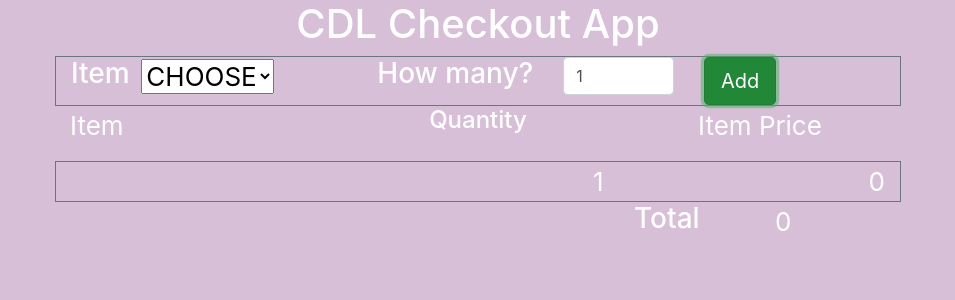
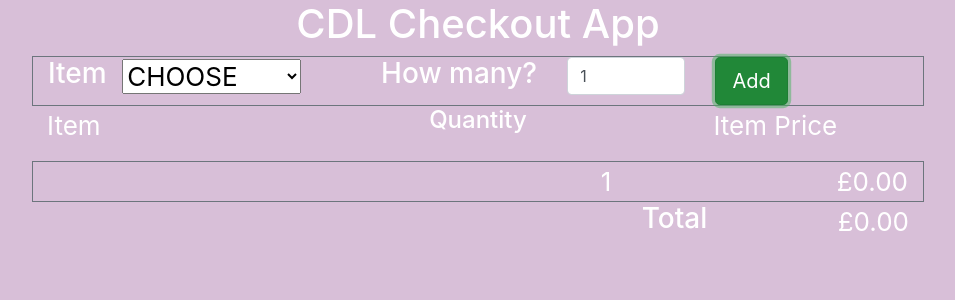
Before and after one commit to katiep28/cdl-checkout-system, a React (Create React App) app: page / in a window 1280 px wide. Both pictures are taken after a click on the button "Add". Shown: the top 300 px of the page, without its empty margins (162-1117 px from the left). Built offline with nearby package versions, Linux system fonts and the light colour scheme.

Commit message:
Formatted Money fields

```diff
--- a/src/App.js
+++ b/src/App.js
@@ -141,7 +141,9 @@ class App extends React.Component {
             <h3>Total</h3>
           </div>
           <div className="col-2 col-lg-2">
-            {this.state.totalCost}
+          <p align="right">
+            {this.state.totalCost.toLocaleString("en",{style: "currency", currency:"GBP"})}
+          </p>
           </div>
         </div>
 
--- a/src/DropDown.js
+++ b/src/DropDown.js
@@ -47,7 +47,7 @@ class Dropdown extends React.Component {
                     {this.props.itemArray.map(item => {
                         return <option key={item.name}
                                 value={item.name}>
-                                   {item.name}{"   "+"£"+(item.price)}
+                                   {item.name + " ....... "+ item.price.toLocaleString("en",{style: "currency", currency:"GBP"})}
                                 </option>
                     })}
                 </select>
--- a/src/ListItem.js
+++ b/src/ListItem.js
@@ -18,7 +18,8 @@ class ListItem extends React.Component {
         </div>
         <div className="col-4 col-lg-4">
           <div className="itemPrice" align="right">
-            {this.props.itemTotal}
+            {this.props.itemTotal.toLocaleString("en",{style: "currency", currency:"GBP"})}
+
           </div>
         </div>
       </div>
--- a/src/data/pricingData.json
+++ b/src/data/pricingData.json
@@ -1,25 +1,25 @@
 {
     "item": [
         {"name":"A",
-         "price":"0.50",
+         "price":0.50,
          "offer":{
             "type":"multibuy",
             "qualqty":3,
             "discount":0.20
         }},
         {"name":"B",
-         "price":"0.30",
+         "price":0.30,
          "offer":{
             "type":"multibuy",
             "qualqty":2,
             "discount":0.15
            }},
         {"name":"C",
-         "price":"0.20",
+         "price":0.30,
          "offer":{
            }},
         {"name":"D",
-         "price":"0.15",
+         "price":0.15,
          "offer":{
            }}
     ]
```
